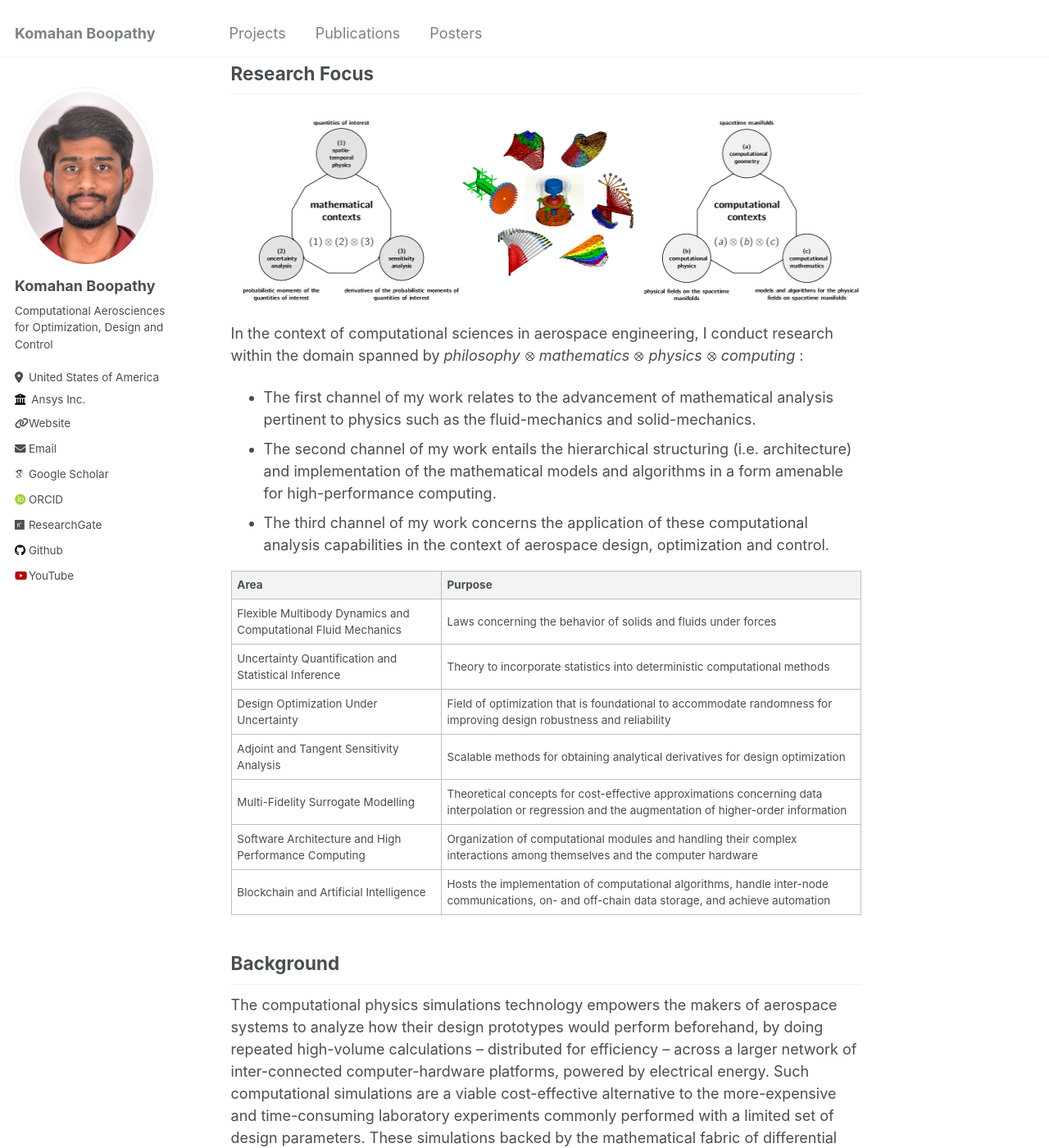
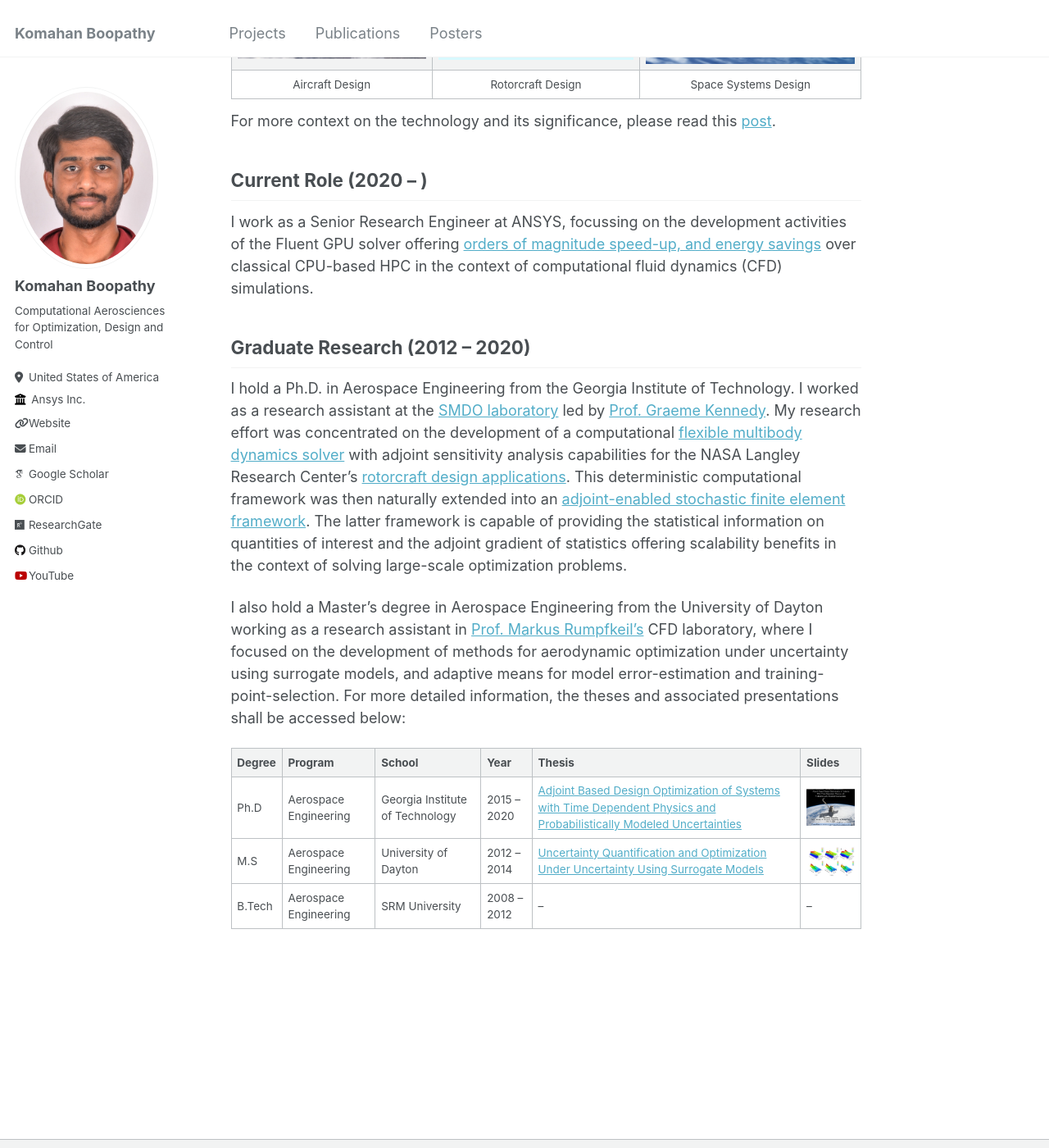
Before and after one commit to komahanb/komahanb.github.io, a Jekyll site: the page built from _pages/about.md, in a window 1280 px wide and 1400 px high, scrolled down 493 px. Shown: the whole window at 82% size. Built offline with Jekyll 4.4.1, drawn with Linux system fonts in a browser that asks for light colours; some web fonts are replaced; some of the changed text lies outside the part shown.

Commit message:
updates to about page

````diff
--- a/_pages/about.md
+++ b/_pages/about.md
@@ -7,57 +7,28 @@ redirect_from:
   - /about.html
 ---
 
-I am a research engineer at ANSYS. I work on the *Fluent* GPU solver development. My passion lies in crafting computational frameworks that analyze the static and dynamic equilibrium of aerospace systems and the environmental surroundings.
-
 [Curriculum Vitae (PDF)](../files/KomahanBoopathyCV.pdf)
 
-| Degree | Program | School | Year | Thesis | Slides
-|---|---|---|---|---|---|
-| Ph.D | Aerospace Engineering | Georgia Institute of Technology | 2015 -- 2020 | [Adjoint Based Design Optimization of Systems with Time Dependent Physics and Probabilistically Modeled Uncertainties](http://hdl.handle.net/1853/63658) | <a href="../files/publications/komahan-boopathy-phd-defense.pdf"><img src="../files/phd-defense-slides-cover.png" alt="Slides Cover" style="width:100px;"></a>  |
-| M.S  | Aerospace Engineering | University of Dayton | 2012 -- 2014 | [Uncertainty Quantification and Optimization Under Uncertainty Using Surrogate Models](http://rave.ohiolink.edu/etdc/view?acc_num=dayton1398302731) |  <a href="../files/publications/komahan-boopathy-masters-defense.pdf"><img src="../files/masters-defense-slides-cover.png" alt="Slides Cover" style="width:100px;"></a> |
-| B.Tech | Aerospace Engineering | SRM University | 2008 -- 2012 | -- | -- |
+My passion lies in crafting simulation frameworks that model and analyze the equilibrium of aerospace vehicle components with the environmental surroundings, and provide means for design improvement through statistics of quantities of interest and their sensitivities to design variable perturbations. Thus, I undertake as well as take-part in the development of scalable, flexible and robust computational frameworks for scientific computing and targeted applications in aerospace vehicle design contexts such as fixed-wing aircrafts, rotorcrafts and space system robotic arms.
 
-## Research Focus
+| ![](../images/fixedwing.png) | ![](../images/rotorcraft.png) | ![](../images/spaceshuttle.png) |
+| :--------------------------: | :---------------------------: | :-----------------------------: |
+|       Aircraft Design        |       Rotorcraft Design       |      Space Systems Design       |
 
-![](../files/images/research-span.png)
+For more context on the technology and its significance, please read this [post]().
 
-In the context of computational sciences in aerospace engineering, I conduct research within the domain spanned by *philosophy* <img src="../files/images/otimes.png" width="13"> *mathematics* <img src="../files/images/otimes.png" width="13"> *physics* <img src="../files/images/otimes.png" width="13"> *computing* :
+## Current Role (2020 -- )
 
-- The first channel of my work relates to the advancement of mathematical analysis pertinent to physics such as the fluid-mechanics and solid-mechanics.
-- The second channel of my work entails the hierarchical structuring (i.e. architecture) and implementation of the mathematical models and algorithms in a form amenable for high-performance computing.
-- The third channel of my work concerns the application of these computational analysis capabilities in the context of aerospace design, optimization and control.
+I work as a Senior Research Engineer at ANSYS, focussing on the development activities of the Fluent GPU solver offering [orders of magnitude speed-up, and energy savings](https://www.ansys.com/blog/unleashing-the-full-power-of-gpus-for-ansys-fluent) over classical CPU-based HPC in the context of computational fluid dynamics (CFD) simulations.
 
-| Area | Purpose |
-|---|---|
-Flexible Multibody Dynamics and Computational Fluid Mechanics | Laws concerning the behavior of solids and fluids under forces |
-Uncertainty Quantification and Statistical Inference | Theory to incorporate statistics into deterministic computational methods |
-Design Optimization Under Uncertainty | Field of optimization that is foundational to accommodate randomness for improving design robustness and reliability |
-Adjoint and Tangent Sensitivity Analysis | Scalable methods for obtaining analytical derivatives for design optimization |
-Multi-Fidelity Surrogate Modelling | Theoretical concepts for cost-effective approximations concerning data interpolation or regression and the augmentation of higher-order information |
-Software Architecture and High Performance Computing | Organization of computational modules and handling their complex interactions among themselves and the computer hardware|
-Blockchain and Artificial Intelligence | Hosts the implementation of computational algorithms, handle inter-node communications, on- and off-chain data storage, and achieve automation |
+## Graduate Research (2012 -- 2020)
 
-## Background
+I hold a Ph.D. in Aerospace Engineering from the Georgia Institute of Technology. I worked as a research assistant at the [SMDO laboratory](https://gkennedy.gatech.edu/) led by [Prof. Graeme Kennedy](https://scholar.google.com/citations?user=LHqGhxkAAAAJ&hl=en). My research effort was concentrated on the development of a computational [flexible multibody dynamics solver](https://github.com/smdogroup/tacs) with adjoint sensitivity analysis capabilities for the NASA Langley Research Center's [rotorcraft design applications](https://www.youtube.com/watch?v=-HM0KycBvnA). This deterministic computational framework was then naturally extended into an [adjoint-enabled stochastic finite element framework](https://github.com/komahanb/stacs). The latter framework is capable of providing the statistical information on quantities of interest and the adjoint gradient of statistics offering scalability benefits in the context of solving large-scale optimization problems.
 
-The computational physics simulations technology empowers the makers of aerospace systems to analyze how their design prototypes would perform beforehand, by doing repeated high-volume calculations -- distributed for efficiency -- across a larger network of inter-connected computer-hardware platforms, powered by electrical energy.
-Such computational simulations are a viable cost-effective alternative to the more-expensive and time-consuming laboratory experiments commonly performed with a limited set of design parameters.
-These simulations backed by the mathematical fabric of differential and algebraic equations, provide the ability to predict the performance of design prototypes on a much larger set of design parameters, and foster design innovations or quicker design turnarounds. To leverage this technology for scientific and engineering applications
+I also hold a Master's degree in Aerospace Engineering from the University of Dayton working as a research assistant in [Prof. Markus Rumpfkeil's](https://scholar.google.com/citations?user=zCRdVjYAAAAJ&hl=en) CFD laboratory, where I focused on the development of methods for aerodynamic optimization under uncertainty using surrogate models, and adaptive means for model error-estimation and training-point-selection. For more detailed information, the theses and associated presentations shall be accessed below:
 
-- the U.S. Department of Energy owns four of the top ten fastest supercomputers in the world [[1]](https://www.energy.gov/science/high-performance-computing), capable of high-volume number crunching of upto 1 quintillion operations per second
-- the NASA is pursuing its 2030 vision for computatational methods aiming to improve the state-of-the-art of accuracy, speed, scalability and design optimization capabilities, in additional to the basic computational physics [[Mavriplis 2014]](../files/publications/nasa-cfd-2030.pdf).
-
-The core methods forming the computational mathematics layer are fairly generic to other fields of engineering and computational sciences (e.g. computational biology, computational finance); thanks to [R. Descartes' (1596–1650)](https://plato.stanford.edu/entries/descartes/) admirable philosophical insights into the abstract nature of mathematics.
-
-Computational aerosciences is a special field of study under Aerospace Engineering which spearheads the aerospace sector into next generation by fostering research and development of modern civilian and military aerospace technologies at an accelerated pace. The field is of direct interest to the U.S. (as well as foreign) research agencies such as the [Airforce Research Laboratory](https://afresearchlab.com/technology/aerospace/), [NASA](https://sourcelink.cadence.com/CFD-2030-Fact-Sheet-2022-final.pdf), [Oak Ridge National Laboratory](https://www.ornl.gov/division/csed), [Sandia National Laboratory](https://www.sandia.gov/ccr/), [Argonne National Laboratory](https://www.anl.gov/cps). The field is a synthesis of topics from applied mathematics and physics :
-
-```
-Finite element method, adjoint sensitivity analysis, uncertainty quantification, aerodynamic shape optimization, structural sizing optimization, optimization under mixed uncertainties, rotorcraft design optimization, computational fluid dynamics, flexible multibody dynamics, stochastic finite element method, statistics, surrogate models, higher-order information, variable fidelity modeling, software architecture for finite elements and stochastic finite elements
-```
-
-### More Reading
-
-- [NASA - CFD Vision 2030 Study: A Path to Revolutionary Computational Aerosciences](https://sourcelink.cadence.com/study.html) [(Journal Publication)](https://arc.aiaa.org/doi/10.2514/6.2021-2726) [(Video Presentation)](https://video.aiaa.org/Title/5dec9d54-987f-410e-b95d-630b8cf178ec)
-
-- [Massachusetts Institute of Technology: Aerospace (x) Computational Engineering](https://aeroastro.mit.edu/research-areas/computational-science-engineering/))
-
-- [Stanford University Aeronautics and Astronautics: Multidisciplinary Computational Aerosciences](https://aa.stanford.edu/research-impact/multidisciplinary-computational-aerosciences)
+| Degree | Program               | School                          | Year         | Thesis                                                       | Slides                                                       |
+| ------ | --------------------- | ------------------------------- | ------------ | ------------------------------------------------------------ | ------------------------------------------------------------ |
+| Ph.D   | Aerospace Engineering | Georgia Institute of Technology | 2015 -- 2020 | [Adjoint Based Design Optimization of Systems with Time Dependent Physics and Probabilistically Modeled Uncertainties](http://hdl.handle.net/1853/63658) | <a href="../files/publications/komahan-boopathy-phd-defense.pdf"><img src="../files/phd-defense-slides-cover.png" alt="Slides Cover" style="width:100px;"></a> |
+| M.S    | Aerospace Engineering | University of Dayton            | 2012 -- 2014 | [Uncertainty Quantification and Optimization Under Uncertainty Using Surrogate Models](http://rave.ohiolink.edu/etdc/view?acc_num=dayton1398302731) | <a href="../files/publications/komahan-boopathy-masters-defense.pdf"><img src="../files/masters-defense-slides-cover.png" alt="Slides Cover" style="width:100px;"></a> |
+| B.Tech | Aerospace Engineering | SRM University                  | 2008 -- 2012 | --                                                           | --                                                           |
````
Also changed, not shown: images/fixedwing.png (added), images/rotorcraft.png (added), images/spaceshuttle.png (added).
